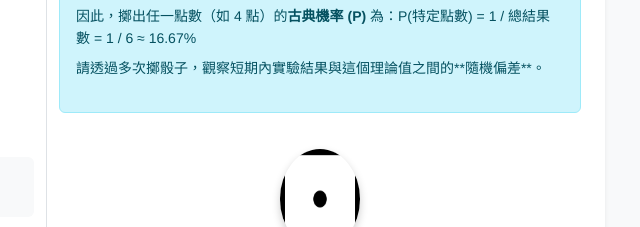
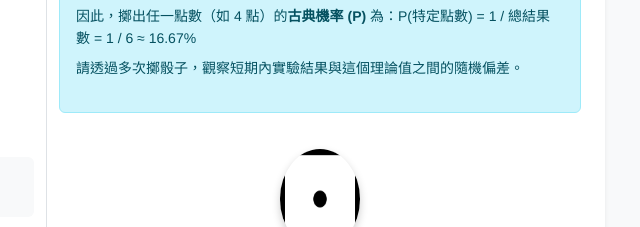
Before and after one commit to a11423024-glitch/-, a plain HTML site: page index.html in a window 1280 px wide. Shown: the part 1174-1401 px from the top of the page, 593-1233 px from the left. Drawn offline with nearby package versions, Linux system fonts and the light colour scheme.

Commit message:
Update index.html

```diff
--- a/index.html
+++ b/index.html
@@ -111,7 +111,7 @@
                             6)。每種點數都是獨立事件，發生的機率相等。</p>
                         <p class="small mb-0">因此，擲出任一點數（如 4 點）的<strong>古典機率 (P)</strong> 為：P(特定點數) = 1 / 總結果數 = 1 / 6 ≈
                             16.67%</p>
-                        <p class="small mt-2">請透過多次擲骰子，觀察短期內實驗結果與這個理論值之間的**隨機偏差**。</p>
+                        <p class="small mt-2">請透過多次擲骰子，觀察短期內實驗結果與這個理論值之間的隨機偏差。</p>
                     </div>
                     <div id="dice-display" class="text-center py-3">
                         <img id="dice-img" src="dice_1.png" alt="骰子" style="width:80px;">
@@ -324,4 +324,5 @@
     <script src="script.js"></script>
 </body>
 
+
 </html>
```
